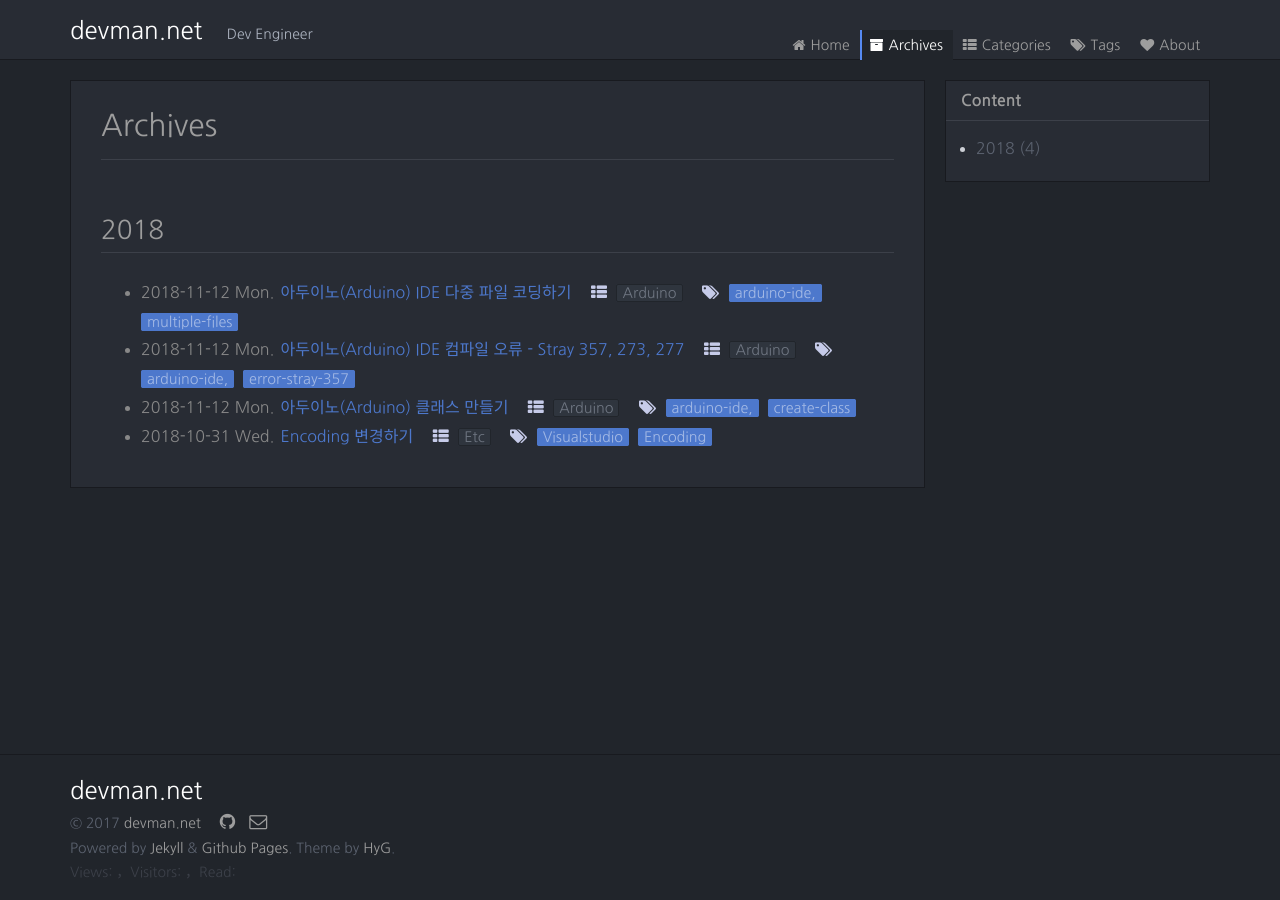
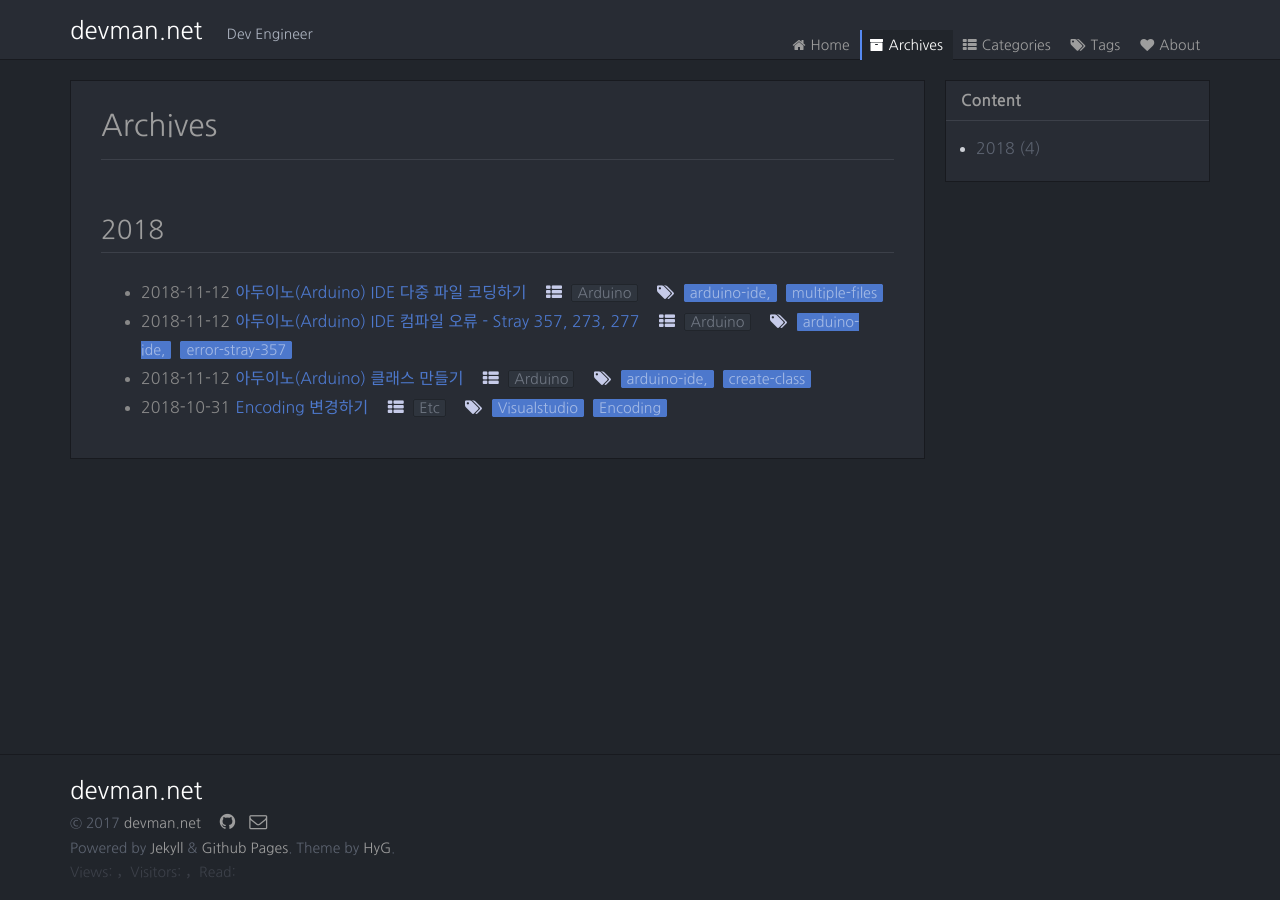
Before and after one commit to devman-net/devman-net.github.io, a Jekyll site: the page built from page/0archives.html, in a window 1280 px wide. Built offline with Jekyll 4.4.1, drawn with Linux system fonts in a browser that asks for light colours; some web fonts are replaced; comment, search, counter and statistics services are not loaded; a style sheet for code colours, icons or effects is not loaded.

Commit message:
modify date format

```diff
--- a/_sass/_page.scss
+++ b/_sass/_page.scss
@@ -44,7 +44,8 @@
                 color: #888888;
                 time {
                     display: inline-block;
-                    width: 135px;
+                    //width: 135px;
+                    width:90px;
                 }
                 .title {
                     //font-weight: bold;
--- a/page/0archives.html
+++ b/page/0archives.html
@@ -28,7 +28,8 @@ type: page
 
             <li>
                 <time>
-                {{ post.date | date:"%F" }} {{ post.date | date: "%a" }}.
+                <!--{{ post.date | date:"%F" }} {{ post.date | date: "%a" }}.-->
+                {{ post.date | date:"%F" }}
                 </time>
                 <a class="title" href="{{ post.url | prepend: site.baseurl }}">{{ post.title }}</a>
 
--- a/page/1category.html
+++ b/page/1category.html
@@ -19,7 +19,8 @@ type: page
                         {% if post.url %}
                         <li>
                             <time>
-                            {{ post.date | date:"%F" }} {{ post.date | date: "%a" }}.
+                            <!--{{ post.date | date:"%F" }} {{ post.date | date: "%a" }}.-->
+                            {{ post.date | date:"%F" }}
                             </time>
                             <a class="title" href="{{ post.url | prepend: site.baseurl }}">{{ post.title }}</a>
 
--- a/page/2tags.html
+++ b/page/2tags.html
@@ -23,7 +23,8 @@ type: page
           {% for post in site.tags[tag] %}
             <li>
                 <time>
-                {{ post.date | date:"%F" }} {{ post.date | date: "%a" }}.
+                <!--{{ post.date | date:"%F" }} {{ post.date | date: "%a" }}.-->
+                {{ post.date | date:"%F" }}
                 </time>
                 <a class="title" href="{{ post.url | prepend: site.baseurl }}">{{ post.title }}</a>
 
```
